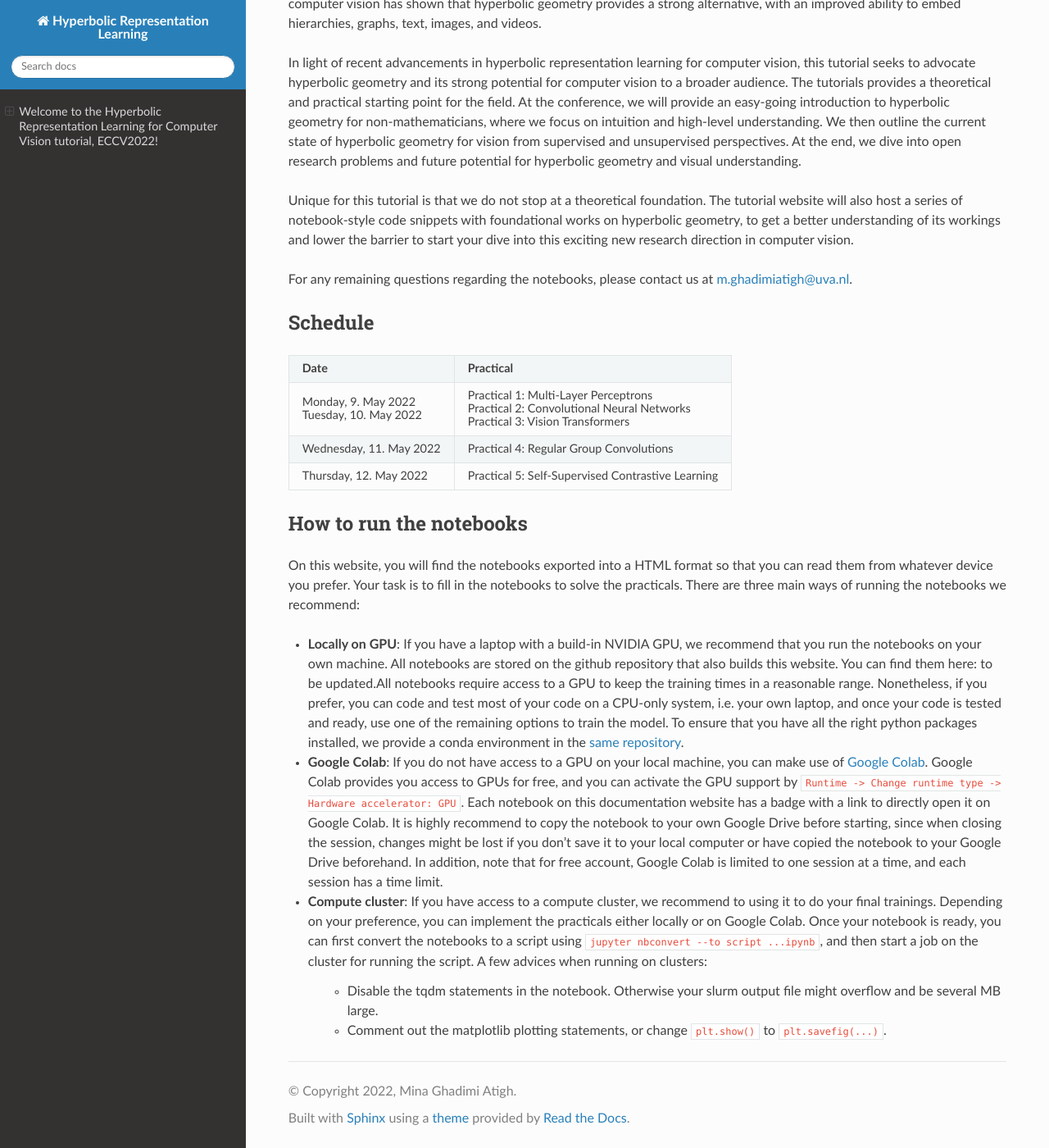
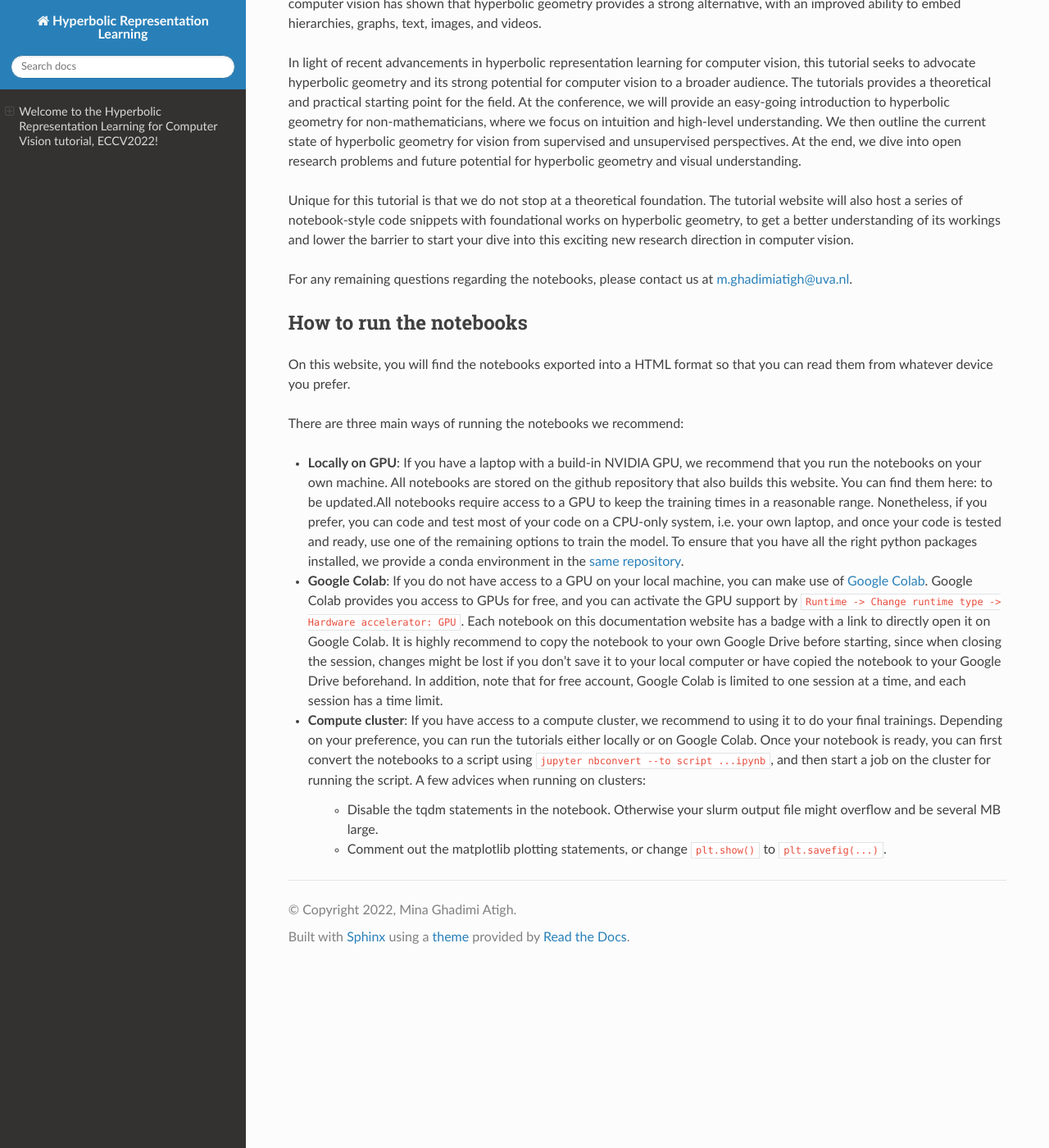
Before and after one commit to MinaGhadimiAtigh/hyperbolic_representation_learning, a Sphinx documentation site: the page built from docs/index.rst, in a window 1280 px wide and 1400 px high, scrolled down 444 px. Shown: the whole window at 82% size. Built offline with Sphinx 7.4.7 and the Read the Docs theme 2.0.0, drawn with Linux system fonts in a browser that asks for light colours; pages that are not in the unit, such as notebooks, are missing from menus.

Commit message:
finalize links

```diff
--- a/docs/index.rst
+++ b/docs/index.rst
@@ -33,35 +33,18 @@
 
 For any remaining questions regarding the notebooks, please contact us at m.ghadimiatigh@uva.nl.
 
-Schedule
---------
-
-+------------------------------------------+---------------------------------------------------+
-| **Date**                                 | **Practical**                                     |
-+------------------------------------------+---------------------------------------------------+
-| Monday, 9. May 2022                      | Practical 1: Multi-Layer Perceptrons              |
-|                                          |                                                   |
-| Tuesday, 10. May 2022                    | Practical 2: Convolutional Neural Networks        |
-|                                          |                                                   |
-|                                          | Practical 3: Vision Transformers                  |
-+------------------------------------------+---------------------------------------------------+
-| Wednesday, 11. May 2022                  | Practical 4: Regular Group Convolutions           |
-+------------------------------------------+---------------------------------------------------+
-| Thursday, 12. May 2022                   | Practical 5: Self-Supervised Contrastive Learning |
-+------------------------------------------+---------------------------------------------------+
-
 How to run the notebooks
 ------------------------
 
 On this website, you will find the notebooks exported into a HTML format so that you can read them from whatever device you prefer.
-Your task is to fill in the notebooks to solve the practicals.
+
 There are three main ways of running the notebooks we recommend:
 
-- **Locally on GPU**: If you have a laptop with a build-in NVIDIA GPU, we recommend that you run the notebooks on your own machine. All notebooks are stored on the github repository that also builds this website. You can find them here: to be updated.All notebooks require access to a GPU to keep the training times in a reasonable range. Nonetheless, if you prefer, you can code and test most of your code on a CPU-only system, i.e. your own laptop, and once your code is tested and ready, use one of the remaining options to train the model. To ensure that you have all the right python packages installed, we provide a conda environment in the `same repository <https://github.com/phlippe/asci_cbl_practicals>`_.
+- **Locally on GPU**: If you have a laptop with a build-in NVIDIA GPU, we recommend that you run the notebooks on your own machine. All notebooks are stored on the github repository that also builds this website. You can find them here: to be updated.All notebooks require access to a GPU to keep the training times in a reasonable range. Nonetheless, if you prefer, you can code and test most of your code on a CPU-only system, i.e. your own laptop, and once your code is tested and ready, use one of the remaining options to train the model. To ensure that you have all the right python packages installed, we provide a conda environment in the `same repository <https://github.com/MinaGhadimiAtigh/hyperbolic_representation_learning>`_.
 
 - **Google Colab**: If you do not have access to a GPU on your local machine, you can make use of `Google Colab <https://colab.research.google.com/notebooks/intro.ipynb#recent=true>`_. Google Colab provides you access to GPUs for free, and you can activate the GPU support by :code:`Runtime -> Change runtime type -> Hardware accelerator: GPU`. Each notebook on this documentation website has a badge with a link to directly open it on Google Colab. It is highly recommend to copy the notebook to your own Google Drive before starting, since when closing the session, changes might be lost if you don't save it to your local computer or have copied the notebook to your Google Drive beforehand. In addition, note that for free account, Google Colab is limited to one session at a time, and each session has a time limit.
 
-- **Compute cluster**: If you have access to a compute cluster, we recommend to using it to do your final trainings. Depending on your preference, you can implement the practicals either locally or on Google Colab. Once your notebook is ready, you can first convert the notebooks to a script using :code:`jupyter nbconvert --to script ...ipynb`, and then start a job on the cluster for running the script. A few advices when running on clusters:
+- **Compute cluster**: If you have access to a compute cluster, we recommend to using it to do your final trainings. Depending on your preference, you can run the tutorials either locally or on Google Colab. Once your notebook is ready, you can first convert the notebooks to a script using :code:`jupyter nbconvert --to script ...ipynb`, and then start a job on the cluster for running the script. A few advices when running on clusters:
 
    - Disable the tqdm statements in the notebook. Otherwise your slurm output file might overflow and be several MB large.
    - Comment out the matplotlib plotting statements, or change :code:`plt.show()` to :code:`plt.savefig(...)`.
```
